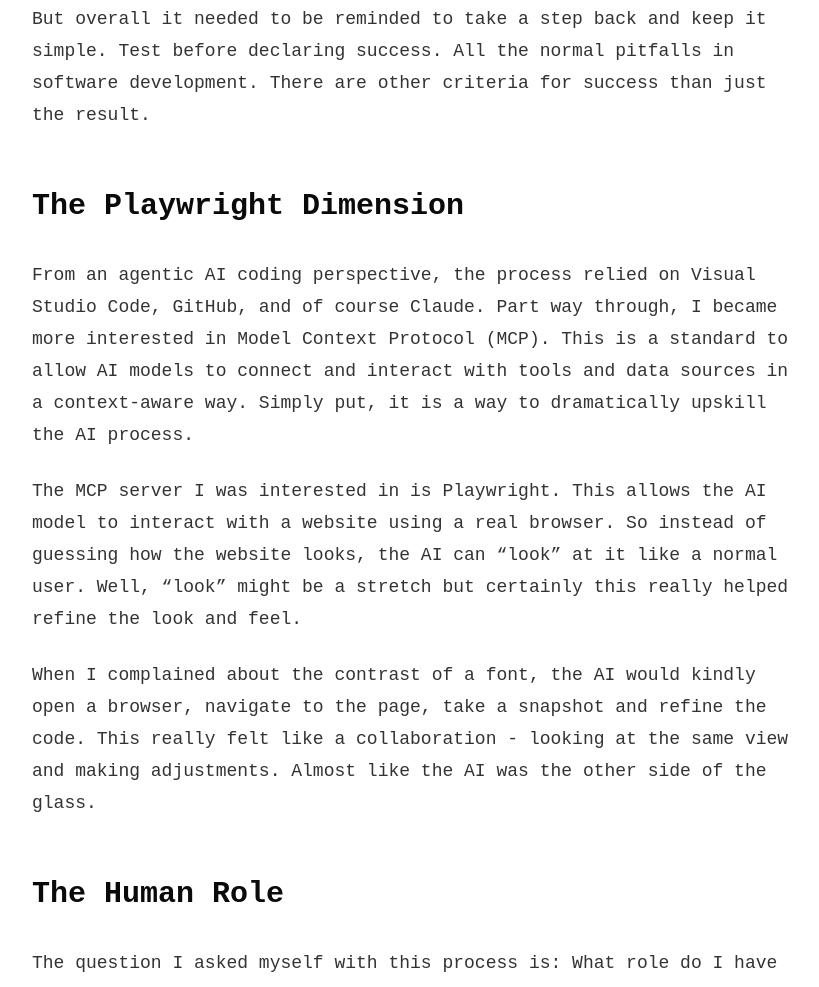
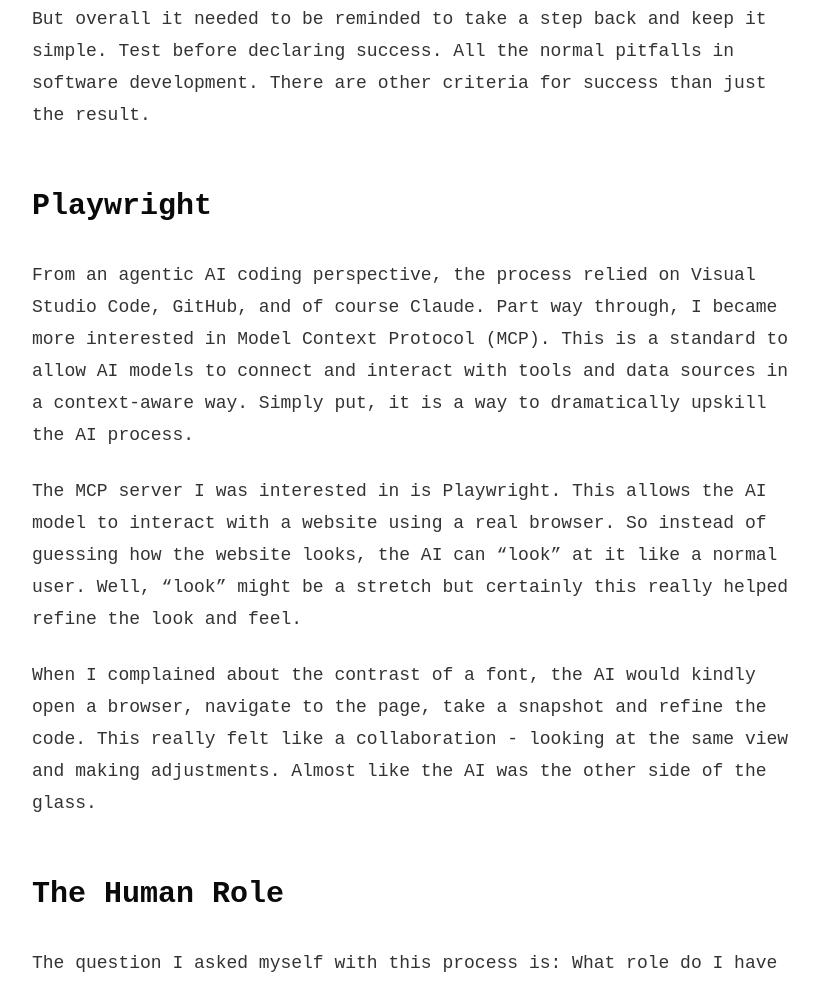
Before and after one commit to rjeans/jeansy.org, an Astro site: page /blog/building-with-claude-code in a window 1280 px wide. Shown: the part 3008-3995 px from the top of the page, without its empty margins (224-1043 px from the left). Built offline with nearby package versions, Linux system fonts and the light colour scheme; Astro itself is replaced by a stand-in of ours.

Commit message:
test update

```diff
--- a/src/content/blog/building-with-claude-code.md
+++ b/src/content/blog/building-with-claude-code.md
@@ -46,7 +46,7 @@
 
 But overall it needed to be reminded to take a step back and keep it simple. Test before declaring success. All the normal pitfalls in software development. There are other criteria for success than just the result.
 
-## The Playwright Dimension
+## Playwright
 
 From an agentic AI coding perspective, the process relied on Visual Studio Code, GitHub, and of course Claude. Part way through, I became more interested in Model Context Protocol (MCP). This is a standard to allow AI models to connect and interact with tools and data sources in a context-aware way. Simply put, it is a way to dramatically upskill the AI process.
 
```
